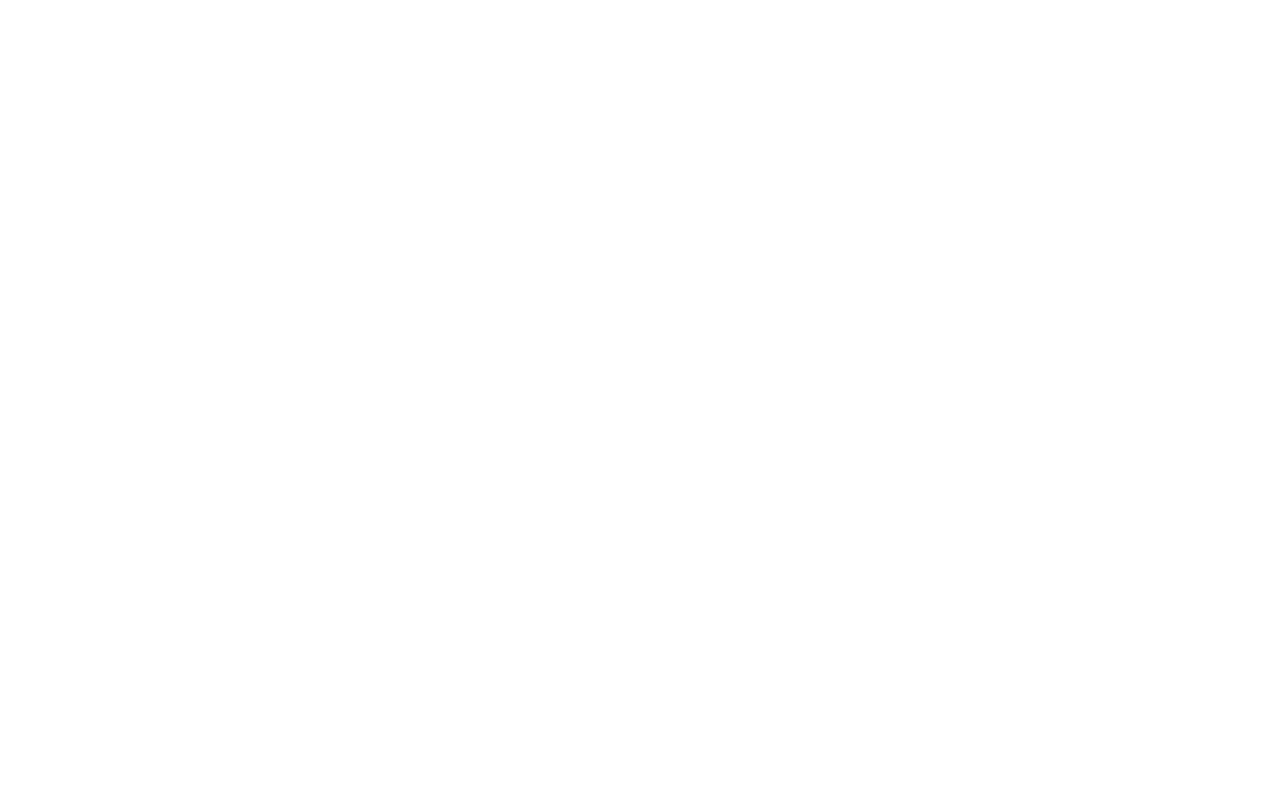
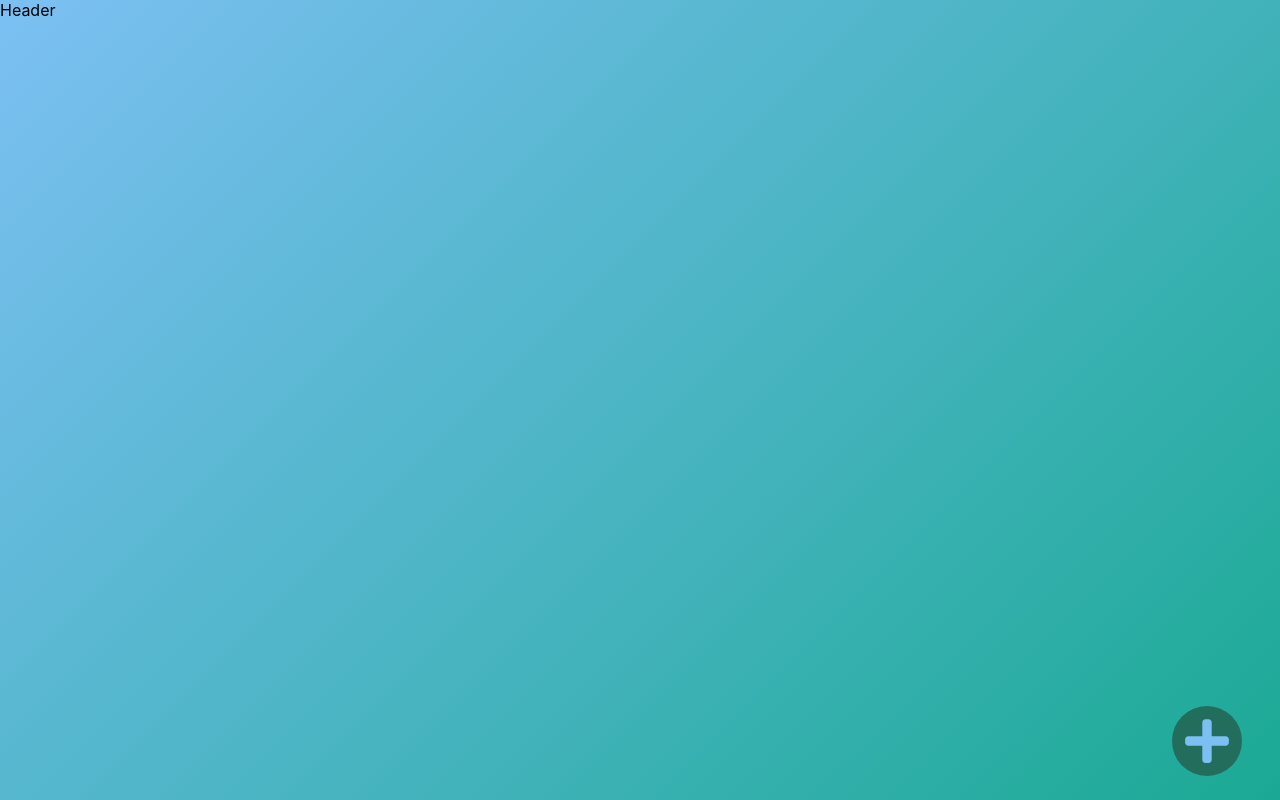
Before and after one commit to fredi1574/goodCharity, a React (Create React App) app in the folder client/: page / in a window 1280 px wide. Built offline with nearby package versions, Linux system fonts and the light colour scheme.

Commit message:
removed react boilerplate code and initiated own

```diff
--- a/client/src/App.css
+++ b/client/src/App.css
@@ -1,38 +1,5 @@
-.App {
-  text-align: center;
+.gradient {
+  background: linear-gradient(135deg, #7cc0f3 0%, #11a78b 110%);
+  height: 100svh;
+  width: 100svw;
 }
-
-.App-logo {
-  height: 40vmin;
-  pointer-events: none;
-}
-
-@media (prefers-reduced-motion: no-preference) {
-  .App-logo {
-    animation: App-logo-spin infinite 20s linear;
-  }
-}
-
-.App-header {
-  background-color: #282c34;
-  min-height: 100vh;
-  display: flex;
-  flex-direction: column;
-  align-items: center;
-  justify-content: center;
-  font-size: calc(10px + 2vmin);
-  color: white;
-}
-
-.App-link {
-  color: #61dafb;
-}
-
-@keyframes App-logo-spin {
-  from {
-    transform: rotate(0deg);
-  }
-  to {
-    transform: rotate(360deg);
-  }
-}
--- a/client/src/App.js
+++ b/client/src/App.js
@@ -1,7 +1,15 @@
 import "./App.css";
 
+import Header from "./components/Header";
+import PlusIcon from "./components/PlusIcon";
+
 function App() {
-  return <div className="App"></div>;
+  return (
+    <div className="gradient">
+      <Header />
+      <PlusIcon />
+    </div>
+  );
 }
 
 export default App;
```
